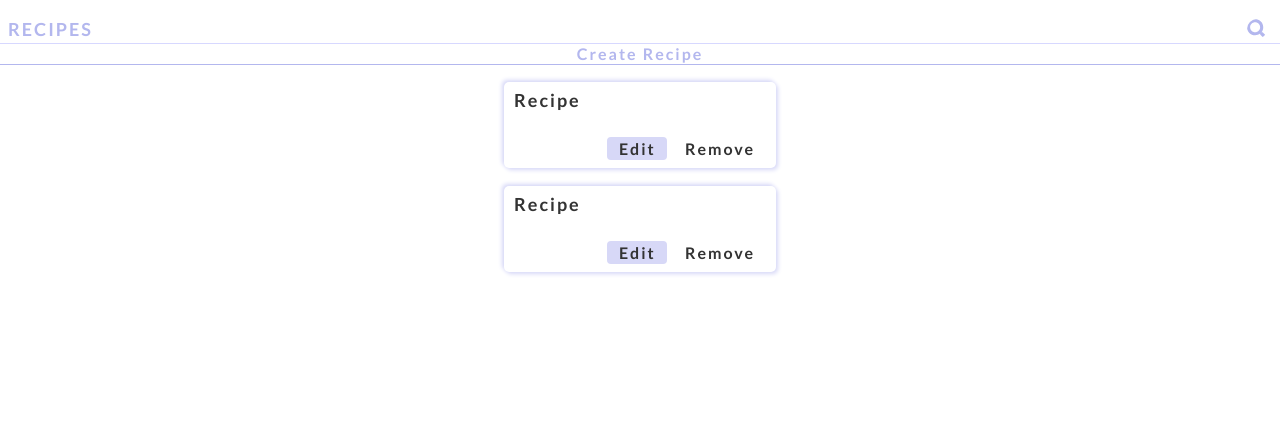
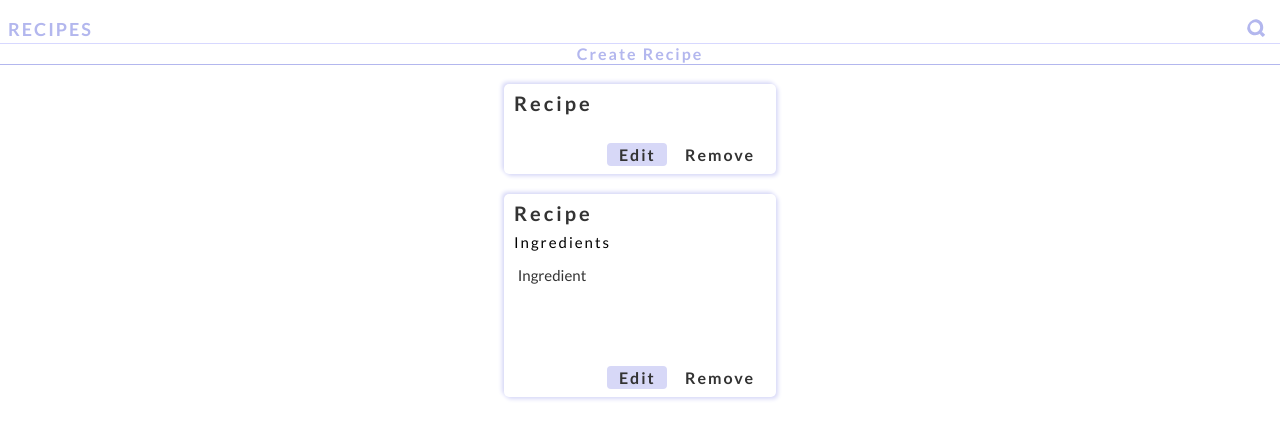
Before and after one commit to Rio0628/recipe-ingredients-app, a React (Create React App) app: page / in a window 1280 px wide. Shown: the top 438 px of the page. Built offline with nearby package versions, Linux system fonts and the light colour scheme.

Commit message:
Applied Styling and Element
- Created the open view of the IndRecipe component. Placed all ingredients within a grid that will allow users to view them.

```diff
--- a/src/App.js
+++ b/src/App.js
@@ -24,7 +24,6 @@ function App() {
 
       <div className='indRecipesCntr'>
         <IndRecipe />
-        <IndRecipe />
       </div>
     </div>
   );
--- a/src/components/IndRecipe.js
+++ b/src/components/IndRecipe.js
@@ -10,6 +10,18 @@ const IndRecipe = () => {
                 <div className='removeBtn'>Remove</div>
            </div>
 
+           <div className='indRecipeOpen'>
+                <p className='recipeName'>Recipe</p>
+
+                <p className='ingrdtsHeading'>Ingredients</p>
+
+                <div className='ingrdtsCntr'>
+                    <p className='indIngrdt'>Ingredient</p>
+                </div>
+
+                <div className='editBtn'>Edit</div>
+                <div className='removeBtn'>Remove</div>
+           </div>
         </div>
     )
 }
--- a/src/index.css
+++ b/src/index.css
@@ -124,7 +124,7 @@ body {
   background: none;
 }
 
-.indRecipeClsd {
+.indRecipeClsd, .indRecipeOpen {
   width: 17rem;
   border-radius: 5px;
   box-shadow: 2px 2px 4px #d7d8f7, -2px -2px 4px #d7d8f7;
@@ -134,9 +134,9 @@ body {
   position: relative;
   top: 7px;
   left: 10px;
-  font-size: 18px;
+  font-size: 20px;
   font-weight: 600;
-  letter-spacing: 2px;
+  letter-spacing: 3px;
   color: #333333;
 }
 
@@ -180,3 +180,46 @@ body {
   background: #b3b7ee;
   transition: .125s all;
 }
+
+.ingrdtsHeading {
+  position: relative;
+  left: 10px;
+  bottom: 5px;
+  width: 5rem;
+  font-size: 15px;
+  text-align: center;
+  letter-spacing: 2px;
+  /* outline: 1px solid red; */
+}
+
+.ingrdtsCntr {
+  position: relative;
+  /* left: 10px; */
+  bottom: 10px;
+  display: grid;
+  grid-template-columns: repeat(3, 5.5rem);
+  grid-template-rows: repeat(12, 20px);
+  /* grid-row-gap: 10px; */
+  height: 5rem;
+  /* box-shadow: 1px 1px 1px #d7d8f7, -1px -1px 1px #d7d8f7; */
+  overflow: auto;
+}
+
+.indIngrdt {
+  position: relative;
+  left: 8px;
+  top: -10px;
+  width: 5rem;
+  height: 1rem;
+  font-size: 15px;
+  text-align: center;
+  color: #333333;
+  /* outline: 1px solid black; */
+}
+
+/*    <p className='ingrdtsHeading'>Ingredients</p>
+
+                <div className='ingrdtsCntr'>
+                    <p className='indIngrdt'>Ingredient</p>
+                </div>
+ */
```
